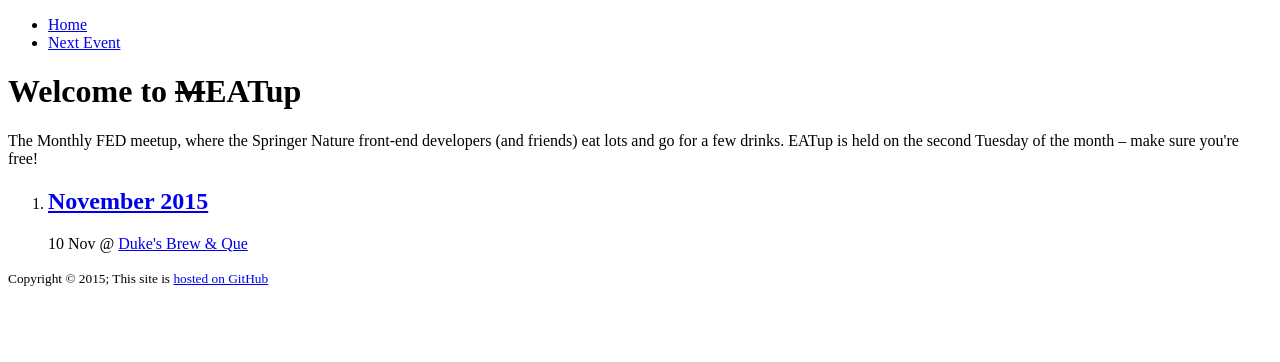
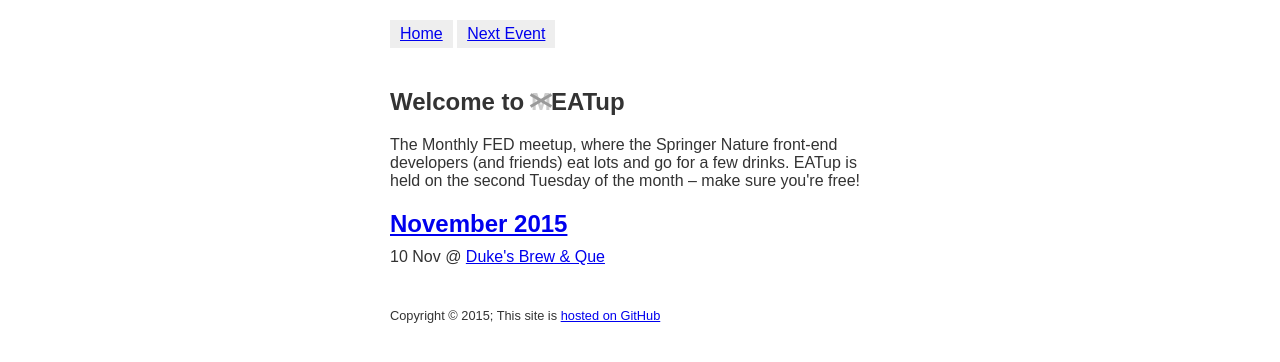
Before and after one commit to fedtoys/eatup, a Jekyll site: the page built from pages/home.html, in a window 1280 px wide. Shown: the top 362 px of the page. Built offline with Jekyll 4.4.1, drawn with Linux system fonts in a browser that asks for light colours.

Commit message:
Add some basic styling

```diff
--- a/_includes/events/event.html
+++ b/_includes/events/event.html
@@ -1,7 +1,7 @@
 
 {% assign event=include.event %}
 
-<h2>
+<h2 class="spaced-less">
     <a href="{{ event.url }}">{{ event.title }}</a>
 </h2>
 
--- a/_includes/events/listing.html
+++ b/_includes/events/listing.html
@@ -1,7 +1,7 @@
 
 {% assign events = site.events | reverse %}
 
-<ol>
+<ol class="clean-list">
     {% for event in events %}
         <li>
             {% include events/event.html event=event %}
--- a/_includes/site/footer.html
+++ b/_includes/site/footer.html
@@ -1,5 +1,5 @@
 
 <small>
     Copyright &copy; {{site.time | date: '%Y'}};
-    This site is <a href="https://github.com/thefeds/meatup">hosted on GitHub</a>
+    This site is <a href="https://github.com/thefeds/eatup">hosted on GitHub</a>
 </small>
--- a/_includes/site/header.html
+++ b/_includes/site/header.html
@@ -1,8 +1,8 @@
 
 {% assign events = site.events | reverse %}
 
-<nav>
-    <ul>
+<nav class="spaced">
+    <ul class="clean-list inline-list button-list">
         <li>
             <a href="/">Home</a>
         </li>
--- a/_layouts/default.html
+++ b/_layouts/default.html
@@ -25,11 +25,11 @@
 
     <div class="page">
 
-        <div role="banner">
+        <div role="banner" class="spaced-more">
             {% include site/header.html %}
         </div>
 
-        <div role="main">
+        <div role="main" class="spaced-more">
             {{ content }}
         </div>
 
--- a/_layouts/event.html
+++ b/_layouts/event.html
@@ -4,7 +4,7 @@ layout: default
 
 {% assign event=page %}
 
-<h1>{{ event.title }}</h1>
+<h1>EATup: {{ event.title }}</h1>
 
 {% include events/event-info.html event=event %}
 
--- /dev/null
+++ b/asset/style/site.scss
@@ -0,0 +1,88 @@
+---
+---
+
+// Vendor styles
+@import "vendor/normalize-3.0.2";
+
+// Layout
+
+body {
+    padding: 20px;
+    color: #333;
+}
+
+.page {
+    margin: 0 auto;
+    max-width: 500px;
+}
+
+
+// Typography
+
+h1, h2, h3, ol, p, ul {
+    margin: 0 0 20px 0;
+}
+
+h1 {
+    font-size: 24px;
+}
+
+del {
+    color: #ccc;
+    position: relative;
+    text-decoration: none;
+
+    &:before, &:after {
+        content: '';
+        display: block;
+        position: absolute;
+        right: -10%;
+        left: -10%;
+        top: 42%;
+        bottom: 50%;
+        transform: rotate(30deg);
+        border-top: 3px solid #999;
+    }
+    &:after {
+        transform: rotate(-30deg);
+    }
+}
+
+
+// Lists
+
+.clean-list {
+    margin: 0;
+    padding: 0;
+    list-style: none;
+
+    > li {
+        display: block;
+    }
+}
+
+.inline-list > li {
+    display: inline;
+}
+
+.button-list > li > a {
+    display: inline-block;
+    padding: 5px 10px;
+    background-color: #eee;
+}
+
+
+// Spacing
+
+.spaced {
+    margin-bottom: 20px;
+}
+.spaced-more {
+    margin-bottom: 40px;
+}
+.spaced-less {
+    margin-bottom: 10px;
+}
+.unspaced {
+    margin-bottom: 0;
+}
--- /dev/null
+++ b/asset/style/vendor/normalize-3.0.2.scss
@@ -0,0 +1,427 @@
+/*! normalize.css v3.0.2 | MIT License | git.io/normalize */
+
+/**
+ * 1. Set default font family to sans-serif.
+ * 2. Prevent iOS text size adjust after orientation change, without disabling
+ *    user zoom.
+ */
+
+html {
+  font-family: sans-serif; /* 1 */
+  -ms-text-size-adjust: 100%; /* 2 */
+  -webkit-text-size-adjust: 100%; /* 2 */
+}
+
+/**
+ * Remove default margin.
+ */
+
+body {
+  margin: 0;
+}
+
+/* HTML5 display definitions
+   ========================================================================== */
+
+/**
+ * Correct `block` display not defined for any HTML5 element in IE 8/9.
+ * Correct `block` display not defined for `details` or `summary` in IE 10/11
+ * and Firefox.
+ * Correct `block` display not defined for `main` in IE 11.
+ */
+
+article,
+aside,
+details,
+figcaption,
+figure,
+footer,
+header,
+hgroup,
+main,
+menu,
+nav,
+section,
+summary {
+  display: block;
+}
+
+/**
+ * 1. Correct `inline-block` display not defined in IE 8/9.
+ * 2. Normalize vertical alignment of `progress` in Chrome, Firefox, and Opera.
+ */
+
+audio,
+canvas,
+progress,
+video {
+  display: inline-block; /* 1 */
+  vertical-align: baseline; /* 2 */
+}
+
+/**
+ * Prevent modern browsers from displaying `audio` without controls.
+ * Remove excess height in iOS 5 devices.
+ */
+
+audio:not([controls]) {
+  display: none;
+  height: 0;
+}
+
+/**
+ * Address `[hidden]` styling not present in IE 8/9/10.
+ * Hide the `template` element in IE 8/9/11, Safari, and Firefox < 22.
+ */
+
+[hidden],
+template {
+  display: none;
+}
+
+/* Links
+   ========================================================================== */
+
+/**
+ * Remove the gray background color from active links in IE 10.
+ */
+
+a {
+  background-color: transparent;
+}
+
+/**
+ * Improve readability when focused and also mouse hovered in all browsers.
+ */
+
+a:active,
+a:hover {
+  outline: 0;
+}
+
+/* Text-level semantics
+   ========================================================================== */
+
+/**
+ * Address styling not present in IE 8/9/10/11, Safari, and Chrome.
+ */
+
+abbr[title] {
+  border-bottom: 1px dotted;
+}
+
+/**
+ * Address style set to `bolder` in Firefox 4+, Safari, and Chrome.
+ */
+
+b,
+strong {
+  font-weight: bold;
+}
+
+/**
+ * Address styling not present in Safari and Chrome.
+ */
+
+dfn {
+  font-style: italic;
+}
+
+/**
+ * Address variable `h1` font-size and margin within `section` and `article`
+ * contexts in Firefox 4+, Safari, and Chrome.
+ */
+
+h1 {
+  font-size: 2em;
+  margin: 0.67em 0;
+}
+
+/**
+ * Address styling not present in IE 8/9.
+ */
+
+mark {
+  background: #ff0;
+  color: #000;
+}
+
+/**
+ * Address inconsistent and variable font size in all browsers.
+ */
+
+small {
+  font-size: 80%;
+}
+
+/**
+ * Prevent `sub` and `sup` affecting `line-height` in all browsers.
+ */
+
+sub,
+sup {
+  font-size: 75%;
+  line-height: 0;
+  position: relative;
+  vertical-align: baseline;
+}
+
+sup {
+  top: -0.5em;
+}
+
+sub {
+  bottom: -0.25em;
+}
+
+/* Embedded content
+   ========================================================================== */
+
+/**
+ * Remove border when inside `a` element in IE 8/9/10.
+ */
+
+img {
+  border: 0;
+}
+
+/**
+ * Correct overflow not hidden in IE 9/10/11.
+ */
+
+svg:not(:root) {
+  overflow: hidden;
+}
+
+/* Grouping content
+   ========================================================================== */
+
+/**
+ * Address margin not present in IE 8/9 and Safari.
+ */
+
+figure {
+  margin: 1em 40px;
+}
+
+/**
+ * Address differences between Firefox and other browsers.
+ */
+
+hr {
+  -moz-box-sizing: content-box;
+  box-sizing: content-box;
+  height: 0;
+}
+
+/**
+ * Contain overflow in all browsers.
+ */
+
+pre {
+  overflow: auto;
+}
+
+/**
+ * Address odd `em`-unit font size rendering in all browsers.
+ */
+
+code,
+kbd,
+pre,
+samp {
+  font-family: monospace, monospace;
+  font-size: 1em;
+}
+
+/* Forms
+   ========================================================================== */
+
+/**
+ * Known limitation: by default, Chrome and Safari on OS X allow very limited
+ * styling of `select`, unless a `border` property is set.
+ */
+
+/**
+ * 1. Correct color not being inherited.
+ *    Known issue: affects color of disabled elements.
+ * 2. Correct font properties not being inherited.
+ * 3. Address margins set differently in Firefox 4+, Safari, and Chrome.
+ */
+
+button,
+input,
+optgroup,
+select,
+textarea {
+  color: inherit; /* 1 */
+  font: inherit; /* 2 */
+  margin: 0; /* 3 */
+}
+
+/**
+ * Address `overflow` set to `hidden` in IE 8/9/10/11.
+ */
+
+button {
+  overflow: visible;
+}
+
+/**
+ * Address inconsistent `text-transform` inheritance for `button` and `select`.
+ * All other form control elements do not inherit `text-transform` values.
+ * Correct `button` style inheritance in Firefox, IE 8/9/10/11, and Opera.
+ * Correct `select` style inheritance in Firefox.
+ */
+
+button,
+select {
+  text-transform: none;
+}
+
+/**
+ * 1. Avoid the WebKit bug in Android 4.0.* where (2) destroys native `audio`
+ *    and `video` controls.
+ * 2. Correct inability to style clickable `input` types in iOS.
+ * 3. Improve usability and consistency of cursor style between image-type
+ *    `input` and others.
+ */
+
+button,
+html input[type="button"], /* 1 */
+input[type="reset"],
+input[type="submit"] {
+  -webkit-appearance: button; /* 2 */
+  cursor: pointer; /* 3 */
+}
+
+/**
+ * Re-set default cursor for disabled elements.
+ */
+
+button[disabled],
+html input[disabled] {
+  cursor: default;
+}
+
+/**
+ * Remove inner padding and border in Firefox 4+.
+ */
+
+button::-moz-focus-inner,
+input::-moz-focus-inner {
+  border: 0;
+  padding: 0;
+}
+
+/**
+ * Address Firefox 4+ setting `line-height` on `input` using `!important` in
+ * the UA stylesheet.
+ */
+
+input {
+  line-height: normal;
+}
+
+/**
+ * It's recommended that you don't attempt to style these elements.
+ * Firefox's implementation doesn't respect box-sizing, padding, or width.
+ *
+ * 1. Address box sizing set to `content-box` in IE 8/9/10.
+ * 2. Remove excess padding in IE 8/9/10.
+ */
+
+input[type="checkbox"],
+input[type="radio"] {
+  box-sizing: border-box; /* 1 */
+  padding: 0; /* 2 */
+}
+
+/**
+ * Fix the cursor style for Chrome's increment/decrement buttons. For certain
+ * `font-size` values of the `input`, it causes the cursor style of the
+ * decrement button to change from `default` to `text`.
+ */
+
+input[type="number"]::-webkit-inner-spin-button,
+input[type="number"]::-webkit-outer-spin-button {
+  height: auto;
+}
+
+/**
+ * 1. Address `appearance` set to `searchfield` in Safari and Chrome.
+ * 2. Address `box-sizing` set to `border-box` in Safari and Chrome
+ *    (include `-moz` to future-proof).
+ */
+
+input[type="search"] {
+  -webkit-appearance: textfield; /* 1 */
+  -moz-box-sizing: content-box;
+  -webkit-box-sizing: content-box; /* 2 */
+  box-sizing: content-box;
+}
+
+/**
+ * Remove inner padding and search cancel button in Safari and Chrome on OS X.
+ * Safari (but not Chrome) clips the cancel button when the search input has
+ * padding (and `textfield` appearance).
+ */
+
+input[type="search"]::-webkit-search-cancel-button,
+input[type="search"]::-webkit-search-decoration {
+  -webkit-appearance: none;
+}
+
+/**
+ * Define consistent border, margin, and padding.
+ */
+
+fieldset {
+  border: 1px solid #c0c0c0;
+  margin: 0 2px;
+  padding: 0.35em 0.625em 0.75em;
+}
+
+/**
+ * 1. Correct `color` not being inherited in IE 8/9/10/11.
+ * 2. Remove padding so people aren't caught out if they zero out fieldsets.
+ */
+
+legend {
+  border: 0; /* 1 */
+  padding: 0; /* 2 */
+}
+
+/**
+ * Remove default vertical scrollbar in IE 8/9/10/11.
+ */
+
+textarea {
+  overflow: auto;
+}
+
+/**
+ * Don't inherit the `font-weight` (applied by a rule above).
+ * NOTE: the default cannot safely be changed in Chrome and Safari on OS X.
+ */
+
+optgroup {
+  font-weight: bold;
+}
+
+/* Tables
+   ========================================================================== */
+
+/**
+ * Remove most spacing between table cells.
+ */
+
+table {
+  border-collapse: collapse;
+  border-spacing: 0;
+}
+
+td,
+th {
+  padding: 0;
+}
```
